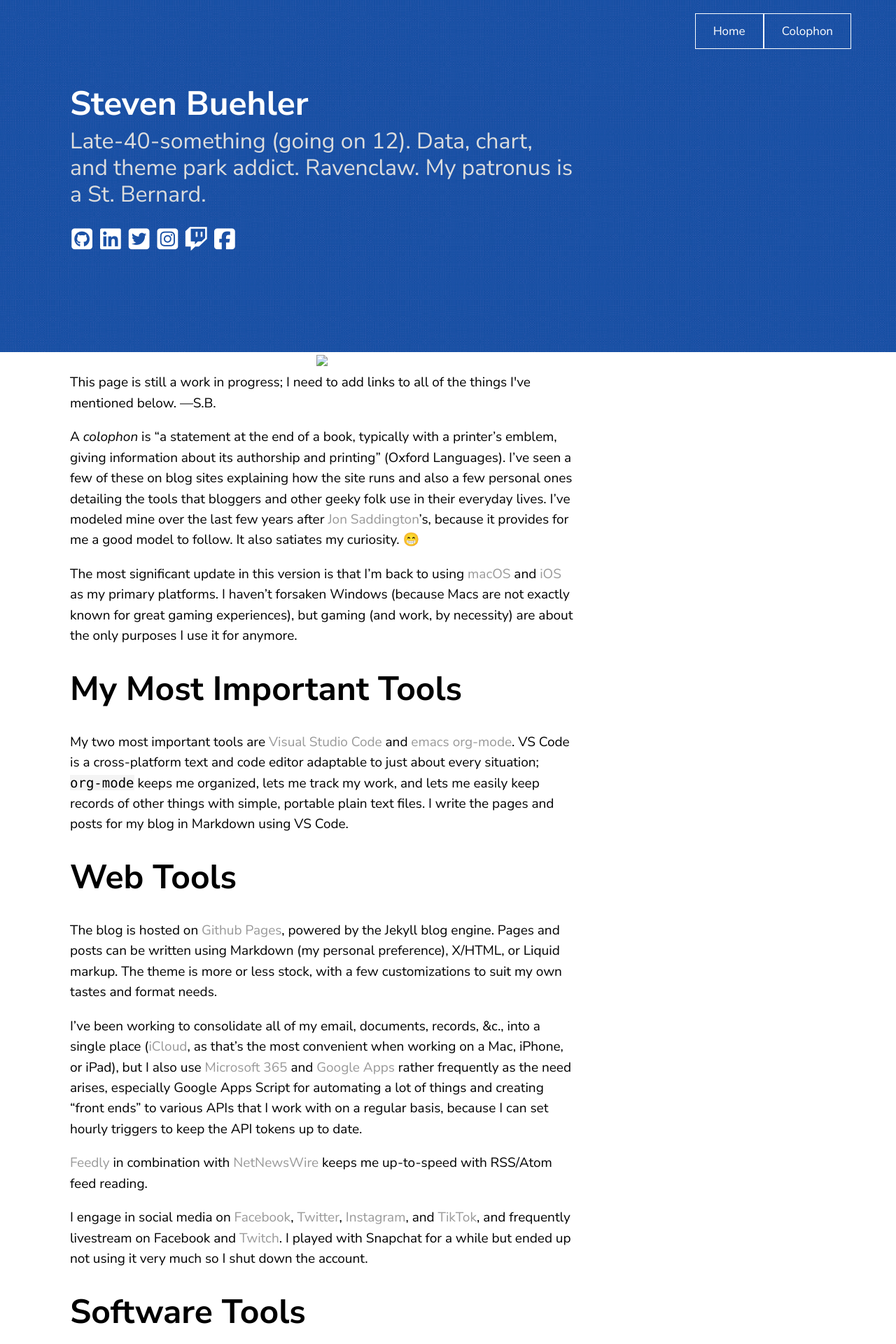
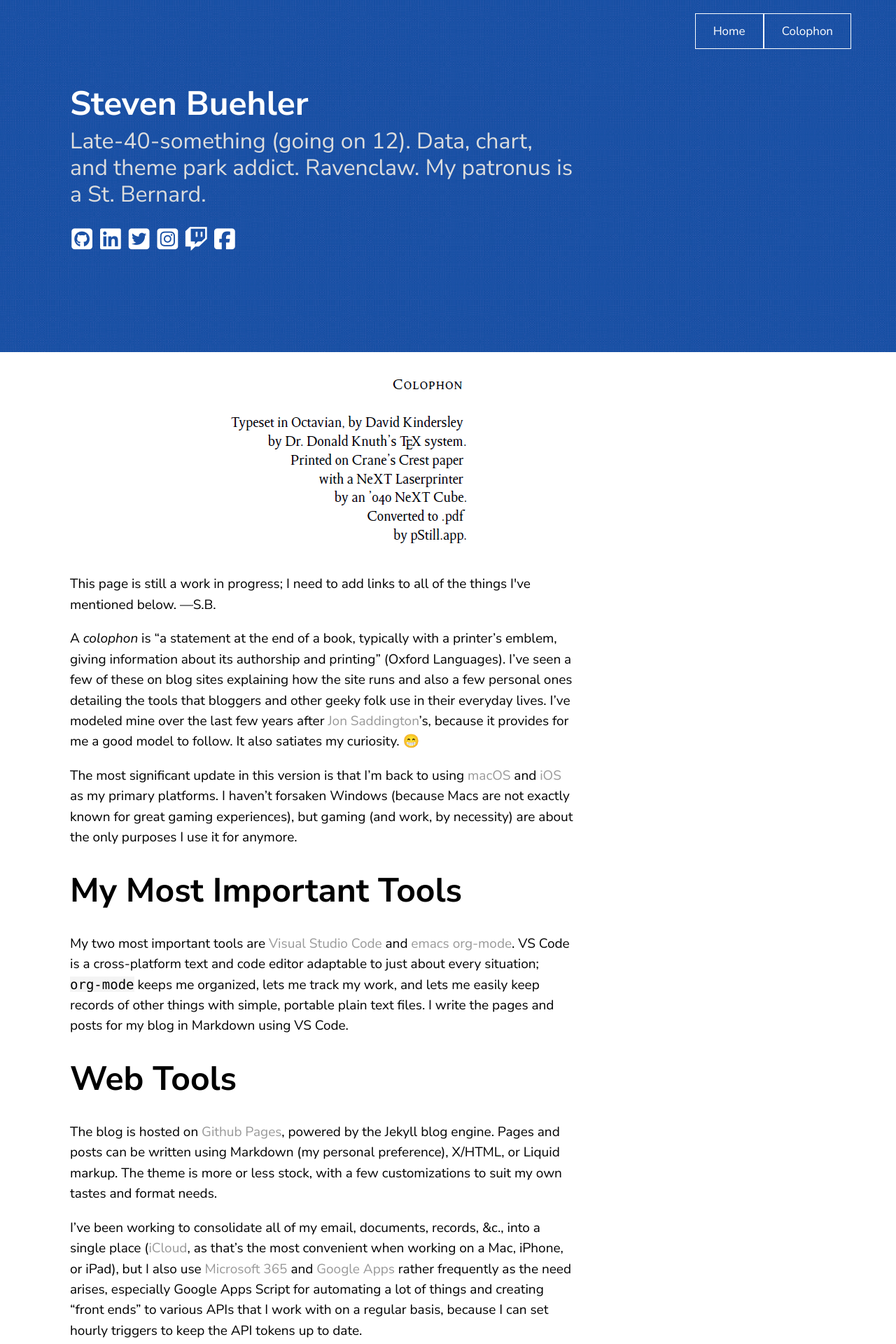
Before and after one commit to stevenbuehler/stevenbuehler.github.io, a Jekyll site: the page built from colophon.md, in a window 1280 px wide. Shown: the top 1920 px of the page at 70% size. Built offline with Jekyll 4.4.1, drawn with Linux system fonts in a browser that asks for light colours; nearby versions of some CDN libraries.

Commit message:
Colophon - Corrected Image Link.

```diff
--- a/colophon.md
+++ b/colophon.md
@@ -5,7 +5,7 @@ author: Steven Buehler
 date: 2020-09-25
 ---
 
-<div align="center"><img src="images/colophon.png" /></div>
+<div align="center"><img src="/images/colophon.png" /></div>
 
 <div style="border: 1px red">
 This page is still a work in progress; I need to add links to all of the things I've mentioned below. &mdash;S.B.
```
